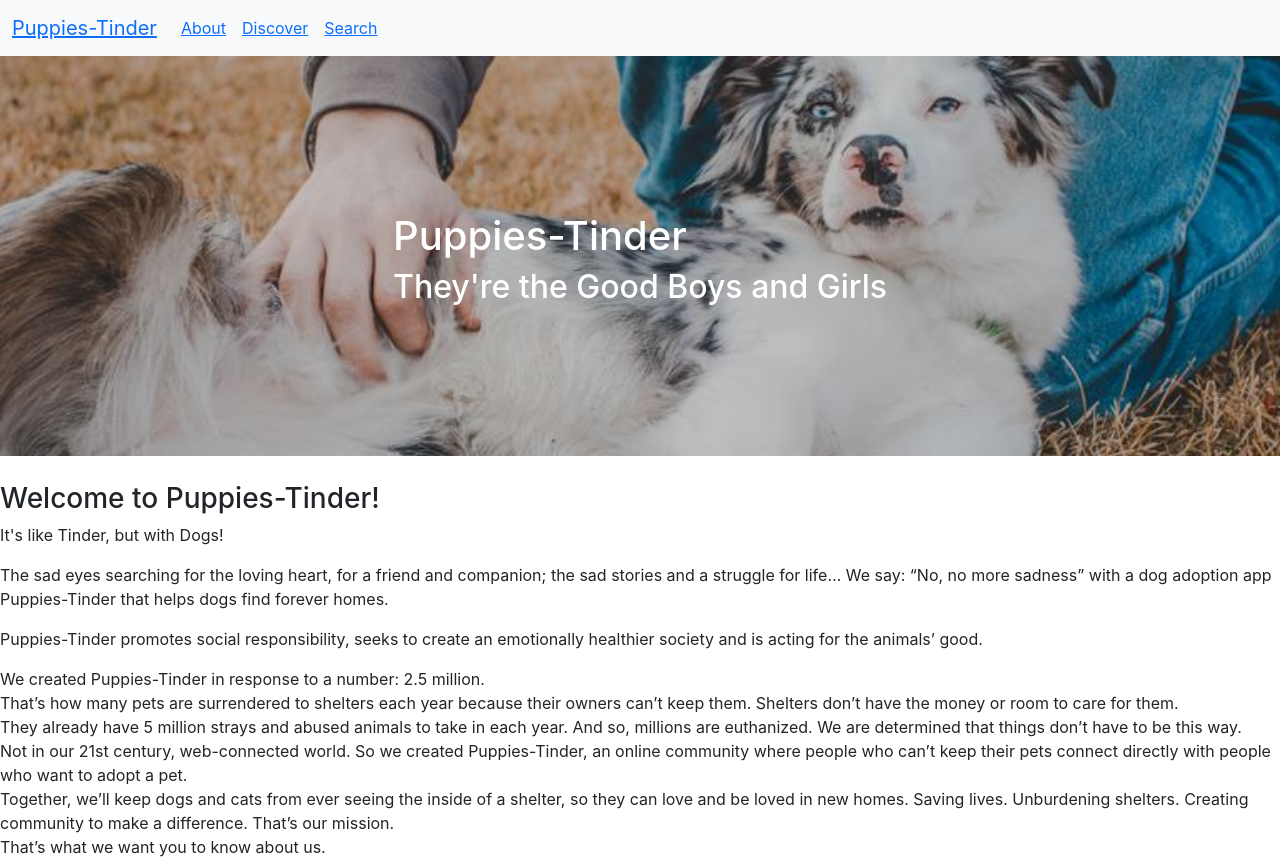
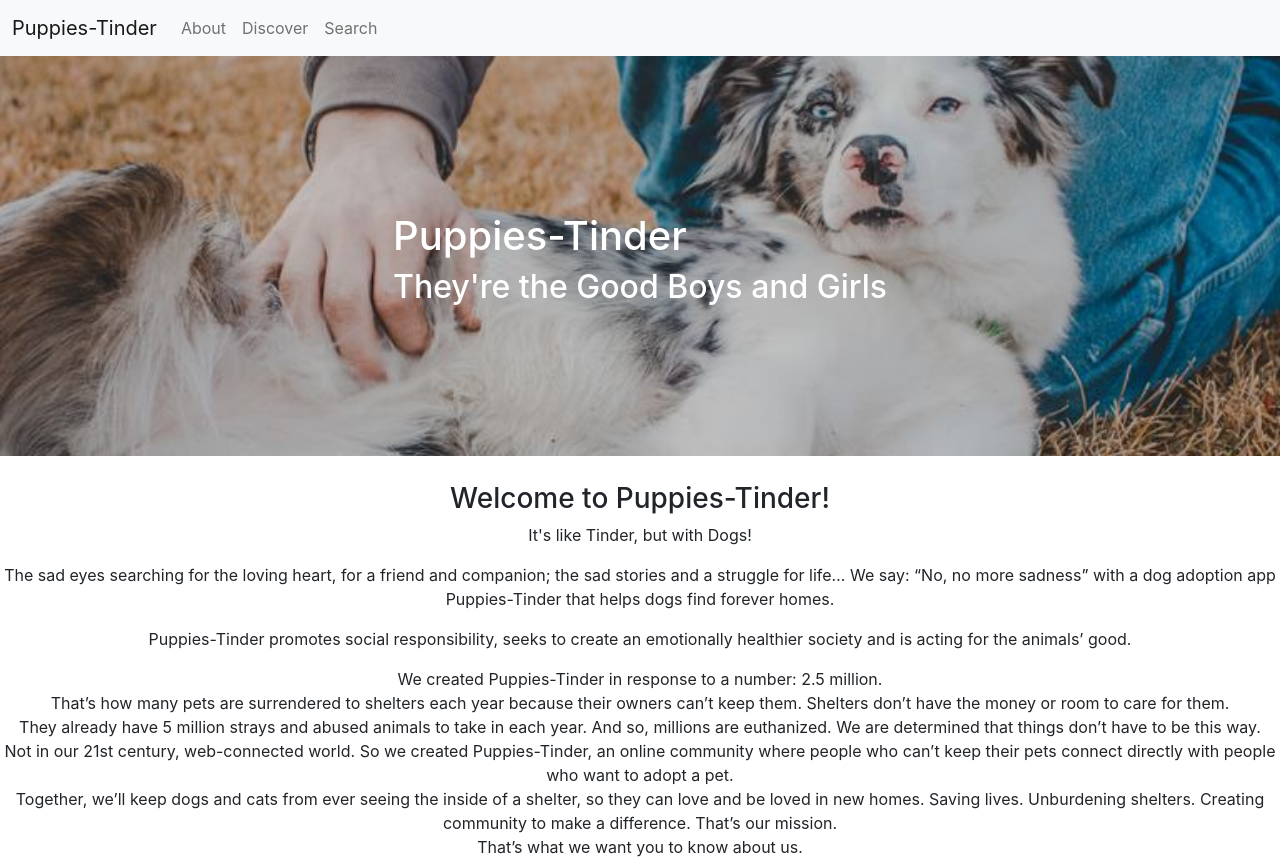
Before and after one commit to MykeSelivanov/puppies-tinder, a React (Create React App) app: page / in a window 1280 px wide. Built offline with nearby package versions, Linux system fonts and the light colour scheme.

Commit message:
updating navbar

```diff
--- a/src/App.js
+++ b/src/App.js
@@ -18,9 +18,7 @@ import {
 function App() {
   return (
     <Router>
-      <div className="App">
-        <Header />
-      </div>
+      <Header />
       <Switch>
         <Route exact path="/" component={AboutPage} />
         <Route exact path="/about" component={AboutPage} />
--- a/src/components/AboutText.js
+++ b/src/components/AboutText.js
@@ -1,8 +1,9 @@
 import React from 'react'
+import Container from './Container'
 
 export default function AboutText() {
     return (
-        <div className="AboutText">
+        <div className="AboutText text-center">
             <h3 className="AboutHeading" style={{ "margin-top": "2%" }}>Welcome to Puppies-Tinder!</h3>
             <p className="AboutTextContent1">It's like Tinder, but with Dogs!</p>
             <p className="AboutTextContent2">The sad eyes searching for the loving heart, for a friend and companion;
@@ -22,5 +23,13 @@ export default function AboutText() {
              That’s what we want you to know about us.
             </p>
         </div>
+        // <Container>
+        //     <div className="row">
+        //         <div className="col md-12 p-4 text-center">
+        //             Lorem ipsum dolor sit amet
+        //         </div>
+
+        //     </div>
+        // </Container>
     )
 }
--- /dev/null
+++ b/src/components/Container.js
@@ -0,0 +1,6 @@
+// general app layout
+
+export default function Container(props) {
+    return <div className={`${props.fluid ? "-fluid" : ""}`} {...props}></div>
+
+}
--- a/src/components/Header.js
+++ b/src/components/Header.js
@@ -1,30 +1,60 @@
-import React from 'react';
-import { Link } from 'react-router-dom';
+import { Link, NavLink } from 'react-router-dom';
 
 export default function Header() {
     return (
         <div className="Header">
             <nav class="navbar navbar-expand-lg navbar-light bg-light">
                 <div class="container-fluid">
-                    <a class="navbar-brand" href="/"><Link to="/">Puppies-Tinder</Link></a>
+                    <Link class="navbar-brand" to="/">Puppies-Tinder</Link>
                     <button class="navbar-toggler" type="button" data-bs-toggle="collapse" data-bs-target="#navbarSupportedContent" aria-controls="navbarSupportedContent" aria-expanded="false" aria-label="Toggle navigation">
                         <span class="navbar-toggler-icon"></span>
                     </button>
                     <div class="collapse navbar-collapse" id="navbarSupportedContent">
                         <ul class="navbar-nav me-auto mb-2 mb-lg-0">
                             <li class="nav-item">
-                                <a class="nav-link" href="/about"><Link to="/about">About</Link></a>
+                               <Link class="nav-link" to="/about">About</Link>
                             </li>
                             <li class="nav-item">
-                                <a class="nav-link" href="/discover"><Link to="/discover">Discover</Link></a>
+                                <Link class="nav-link" to="/discover">Discover</Link>
                             </li>
                             <li class="nav-item">
-                                <a class="nav-link" href="/search"><Link to="/search">Search</Link></a>
+                               <Link class="nav-link" to="/search">Search</Link>
                             </li>
                         </ul>
                     </div>
                 </div>
             </nav>
         </div>
+        // <nav class="navbar navbar-expand-lg navbar-light bg-light">
+        //     <div class="container-fluid">
+        //         <a class="navbar-brand" href="#">Navbar</a>
+        //         <button class="navbar-toggler" type="button" data-bs-toggle="collapse" data-bs-target="#navbarNavDropdown" aria-controls="navbarNavDropdown" aria-expanded="false" aria-label="Toggle navigation">
+        //             <span class="navbar-toggler-icon"></span>
+        //         </button>
+        //         <div class="collapse navbar-collapse" id="navbarNavDropdown">
+        //             <ul class="navbar-nav">
+        //                 <li class="nav-item">
+        //                     <a class="nav-link active" aria-current="page" href="#">Home</a>
+        //                 </li>
+        //                 <li class="nav-item">
+        //                     <a class="nav-link" href="#">Features</a>
+        //                 </li>
+        //                 <li class="nav-item">
+        //                     <a class="nav-link" href="#">Pricing</a>
+        //                 </li>
+        //                 <li class="nav-item dropdown">
+        //                     <a class="nav-link dropdown-toggle" href="#" id="navbarDropdownMenuLink" role="button" data-bs-toggle="dropdown" aria-expanded="false">
+        //                         Dropdown link
+        //   </a>
+        //                     <ul class="dropdown-menu" aria-labelledby="navbarDropdownMenuLink">
+        //                         <li><a class="dropdown-item" href="#">Action</a></li>
+        //                         <li><a class="dropdown-item" href="#">Another action</a></li>
+        //                         <li><a class="dropdown-item" href="#">Something else here</a></li>
+        //                     </ul>
+        //                 </li>
+        //             </ul>
+        //         </div>
+        //     </div>
+        // </nav>
     )
 }
--- a/src/index.js
+++ b/src/index.js
@@ -5,9 +5,9 @@ import App from './App';
 import reportWebVitals from './reportWebVitals';
 
 ReactDOM.render(
-  <React.StrictMode>
-    <App />
-  </React.StrictMode>,
+  // <React.StrictMode>
+    <App />,
+  // </React.StrictMode>,
   document.getElementById('root')
 );
 
--- a/src/pages/AboutPage.js
+++ b/src/pages/AboutPage.js
@@ -1,13 +1,14 @@
-import React from 'react';
 import HeroText from '../components/HeroText';
 import AboutText from '../components/AboutText';
-
+import Container from '../components/Container'
 
 export default function AboutPage() {
     return (
+        <Container fluid>
         <div className="AboutPage">
             <HeroText />
             <AboutText />
         </div>
+        </Container>
     )
 }
```
Also changed, not shown: src/components/Button.js (added).
